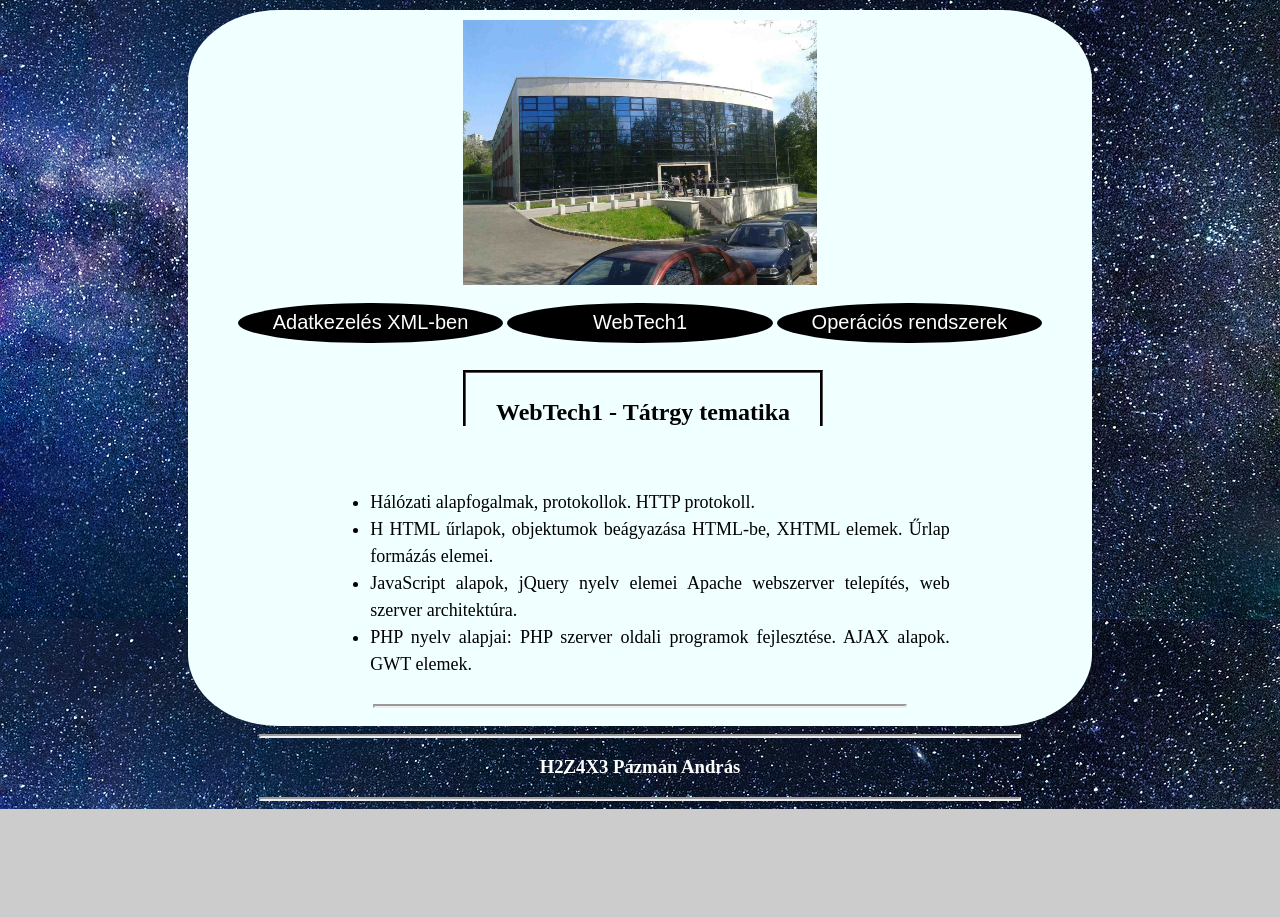
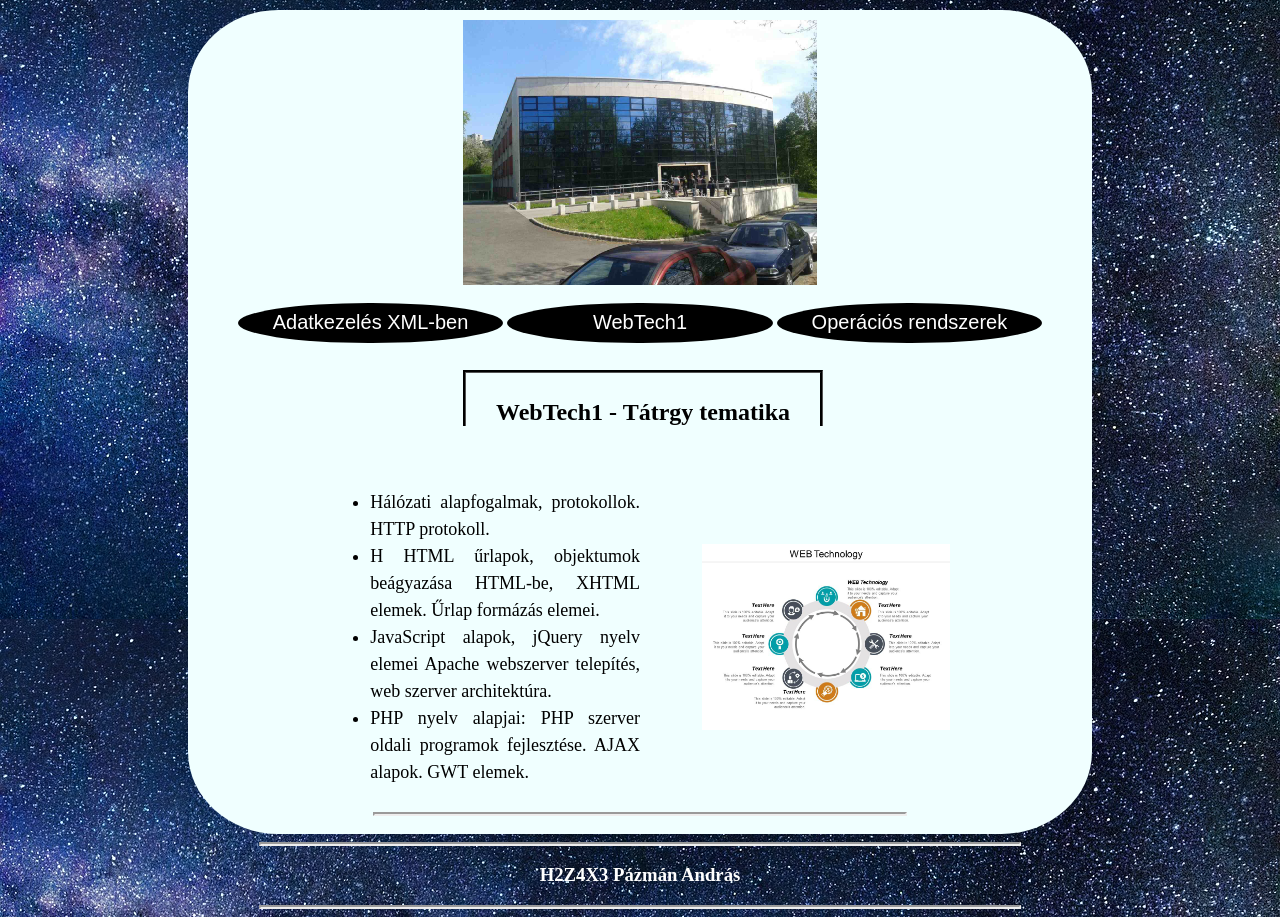
Before and after one commit to PazmanAndras/H2Z4X3_XMLGyak, a plain HTML site: page H2Z4X3_0913/subjects2.html in a window 1280 px wide. Shown: the part 101-1018 px from the top of the page. Before the commit the page ends 910 px from the top, so only its background shows below. Drawn offline with Linux system fonts and the light colour scheme.

Commit message:
final-version

```diff
--- a/H2Z4X3_0913/subjects2.html
+++ b/H2Z4X3_0913/subjects2.html
@@ -47,6 +47,7 @@
 
             </ul>
 
+            <img id="gifID" src="sources/webtech.jpg"  />
 
 
         </div>
```
